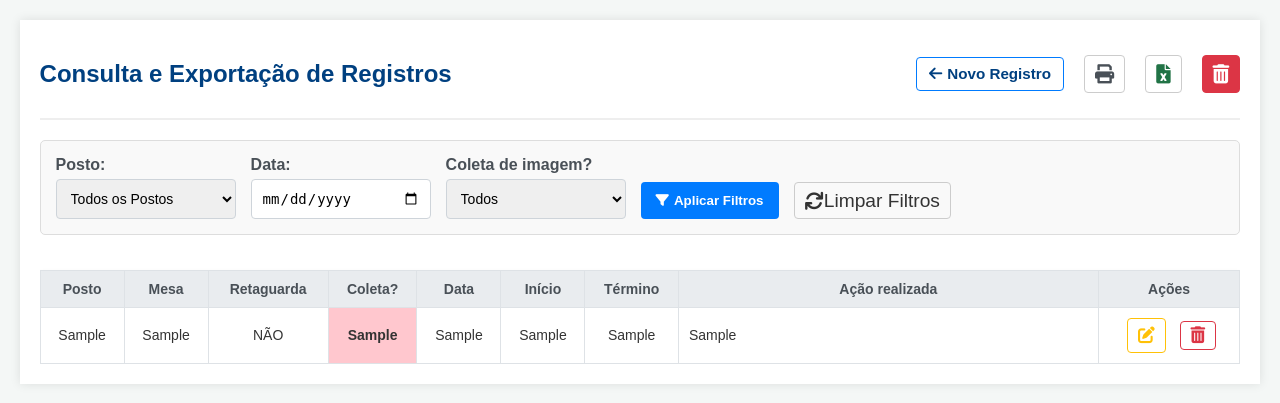
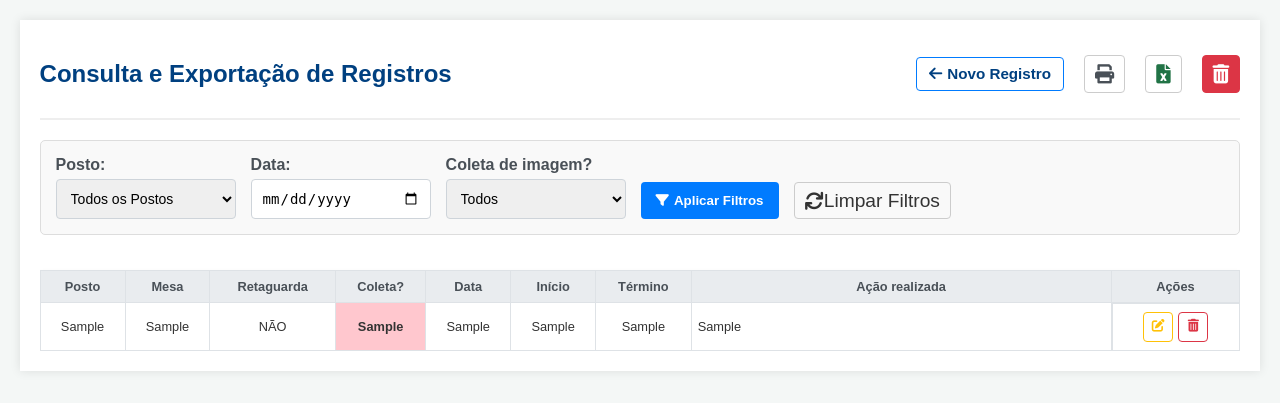
Before and after one commit to Dual650/info-IT, a Flask app: page /consultar in a window 1280 px wide. Shown: the top 403 px of the page. Run offline with Flask 3, Linux system fonts and the light colour scheme; tables that the repository leaves empty hold one stand-in row (values such as "Sample post").

Commit message:
Update style.css

```diff
--- a/static/style.css
+++ b/static/style.css
@@ -488,3 +488,123 @@ textarea {
         width: 45%;
     }
 }
+
+/* ================================================= */
+/* NOVO: REGRAS DE RESPONSIVIDADE (Mobile) */
+/* ================================================= */
+
+/* 1. Otimização da Tabela para Mobile */
+
+/* Reduz o padding das células em telas menores para economizar espaço */
+#tabelaRegistros th,
+#tabelaRegistros td {
+    padding: 8px 6px; /* Ajustado de 10px para 8px 6px */
+    font-size: 0.8em; /* Fonte um pouco menor para caber mais conteúdo */
+    /* Mantém o white-space: nowrap para a tabela ser rolável horizontalmente */
+}
+
+/* Otimiza a coluna de Procedimento para telas pequenas, permitindo que ela quebre */
+#tabelaRegistros td.procedimento-resumo {
+    white-space: normal; /* Permite que o texto do resumo quebre a linha */
+    max-width: 150px; /* Define uma largura máxima para não monopolizar a tela */
+}
+
+
+/* 2. Correção da Coluna "Ações" (Ações Cell) em Mobile */
+
+/* Usa Flexbox para controlar o espaçamento e alinhamento dos botões na coluna */
+.acoes-cell {
+    display: flex;
+    gap: 5px; /* Espaço de 5px entre os botões */
+    justify-content: center;
+    align-items: center;
+    padding: 8px 4px !important; /* Padding ajustado para a célula de botões */
+    min-width: 75px; /* Garante que a célula tenha espaço mínimo */
+}
+
+/* Estiliza os botões de ação dentro da célula */
+.acoes-cell .btn-acao {
+    flex-shrink: 0; /* Impede que os botões diminuam de tamanho */
+    width: 30px; /* Largura fixa para o botão (ícone) */
+    height: 30px; /* Altura fixa para o botão (ícone) */
+    padding: 0; /* Remove padding interno, pois o tamanho já está fixo */
+    line-height: 30px; /* Centraliza o ícone verticalmente */
+    font-size: 1em;
+    margin: 0; /* Remove margens extras */
+}
+
+/* Garante que o formulário de exclusão individual não atrapalhe o Flexbox */
+.acoes-cell form {
+    display: flex;
+    margin: 0;
+}
+
+
+/* 3. Media Query para Telas de Celular (Ajustes de Layout e Ocultação de Colunas) */
+
+@media (max-width: 768px) {
+    .container {
+        padding: 10px;
+    }
+
+    /* Ajusta a exibição do cabeçalho */
+    .header-section {
+        flex-direction: column; /* Coloca o título e as ações em colunas */
+        gap: 10px;
+        align-items: flex-start;
+    }
+
+    .header-acoes {
+        width: 100%;
+        display: flex;
+        flex-wrap: wrap; /* Permite que os botões de ação quebrem a linha */
+        gap: 8px;
+        justify-content: space-between;
+    }
+
+    /* Força os botões de ação a serem um pouco maiores para facilitar o toque */
+    .header-acoes .btn-acao,
+    .header-acoes .btn-primary {
+        flex-grow: 1; /* Faz com que os botões cresçam e ocupem a largura disponível */
+        font-size: 0.9em;
+        padding: 8px 10px;
+    }
+
+    /* Filtros: Garante que os filtros fiquem em colunas (um por linha) */
+    .filtro-container {
+        flex-direction: column;
+        gap: 15px;
+    }
+
+    .filtro-item {
+        width: 100%;
+    }
+
+    .botoes-filtro {
+        width: 100%;
+        display: flex;
+        flex-direction: column;
+        gap: 10px;
+    }
+}
+
+/* Oculta colunas menos prioritárias em telas MUITO pequenas (Ex: iPhone 5/SE) */
+@media (max-width: 480px) {
+    /* Oculta as colunas de Data, Início e Término */
+    #tabelaRegistros th:nth-child(5), /* Coluna Data */
+    #tabelaRegistros td:nth-child(5),
+    #tabelaRegistros th:nth-child(6), /* Coluna Início */
+    #tabelaRegistros td:nth-child(6),
+    #tabelaRegistros th:nth-child(7), /* Coluna Término */
+    #tabelaRegistros td:nth-child(7) {
+        display: none;
+    }
+
+    /* Aumenta ligeiramente a largura do posto e da mesa para compensar */
+    #tabelaRegistros th:nth-child(1),
+    #tabelaRegistros td:nth-child(1),
+    #tabelaRegistros th:nth-child(2),
+    #tabelaRegistros td:nth-child(2) {
+        min-width: 70px;
+    }
+}
```
